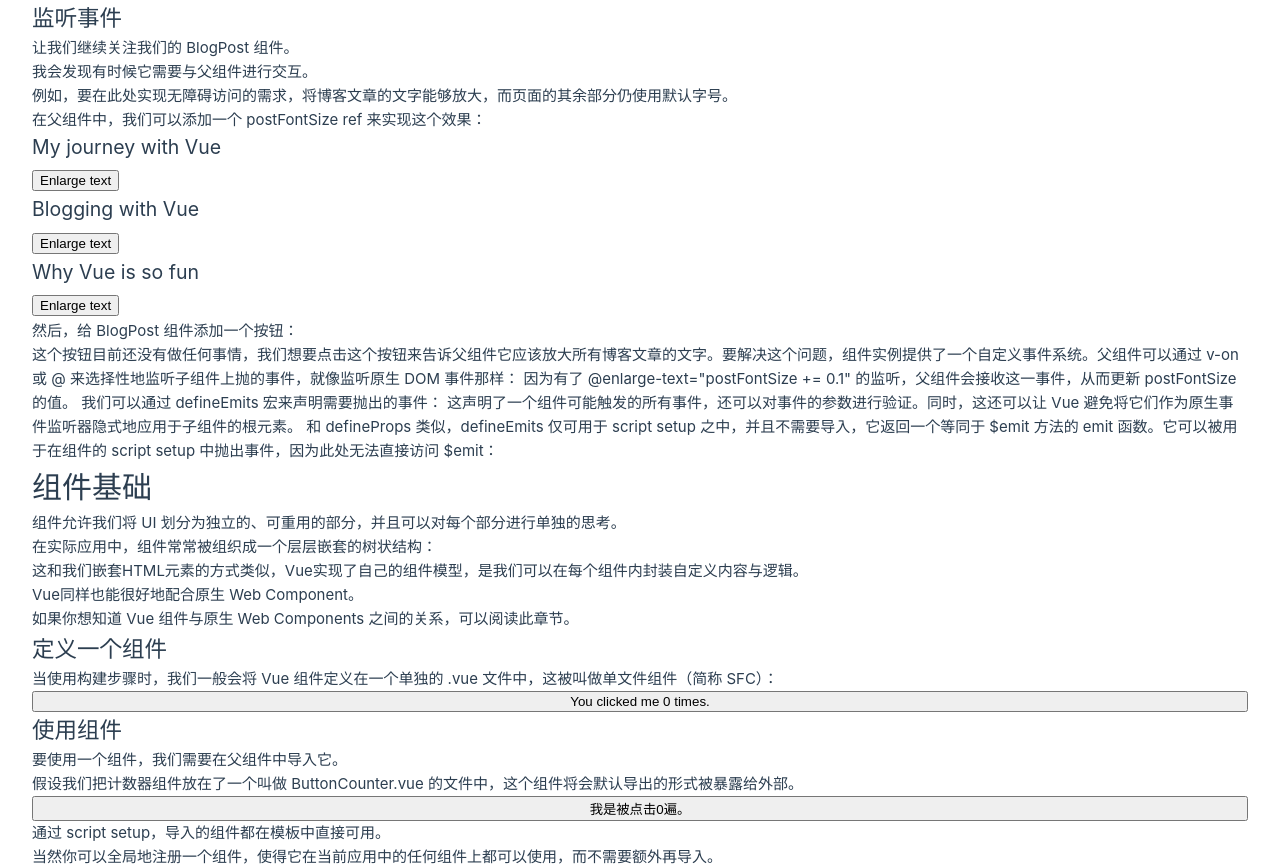
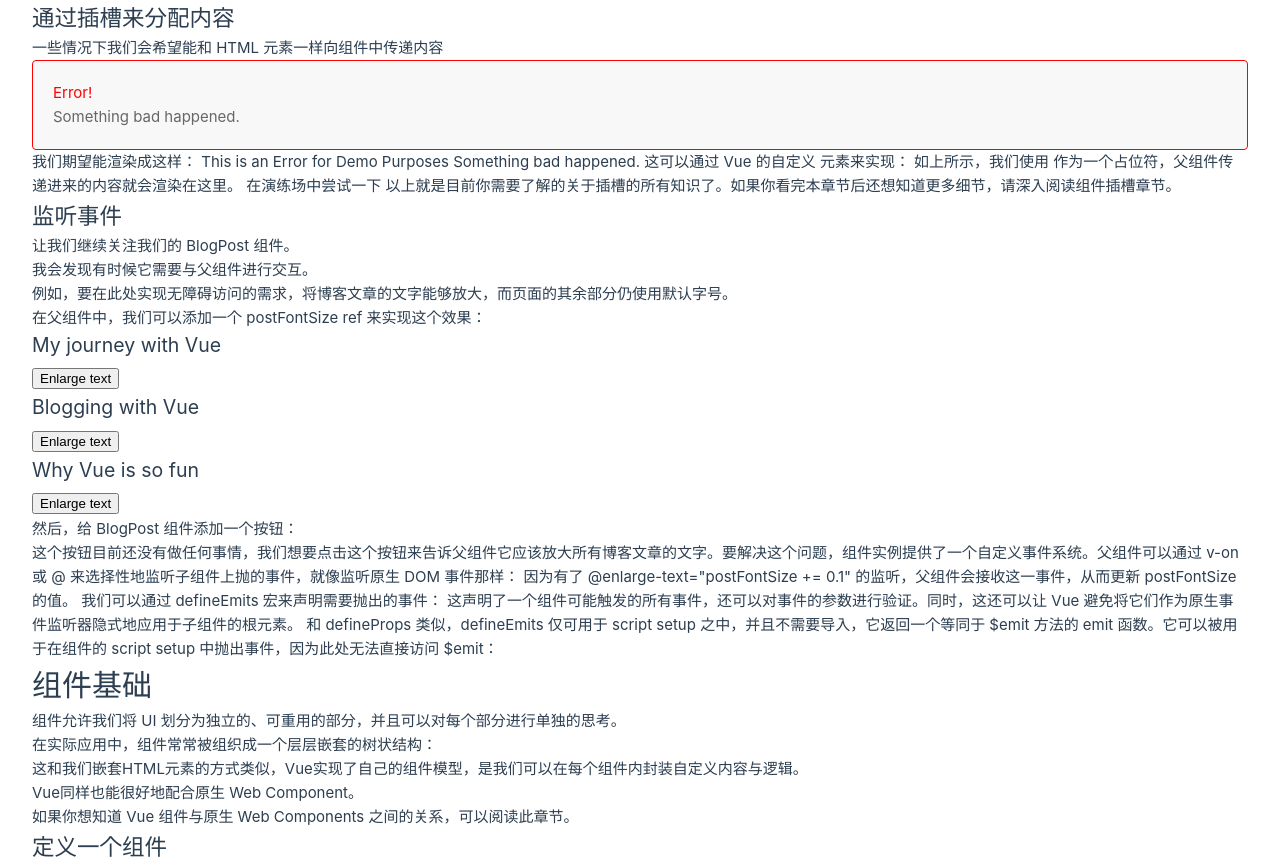
Before and after one commit to ShenlongDev/vue_xx, a Vue app: page / in a window 1280 px wide. Shown: the top 866 px of the page. Built offline with nearby package versions, Linux system fonts and the light colour scheme.

Commit message:
slot_assign_content

```diff
--- a/src/ComponentBasic.vue
+++ b/src/ComponentBasic.vue
@@ -2,6 +2,7 @@
 import { ref } from 'vue'
 import ButtonCounter from '@/components/ButtonCounter.vue'
 import BlogPost from '@/components/BlogPost.vue'
+import AlertBox from '@/components/AlertBox.vue'
 
 const count = ref(0)
 
@@ -15,6 +16,28 @@ const postFontSize = ref(1)
 </script>
 
 <template>
+  <h2>通过插槽来分配内容</h2>
+  <p>一些情况下我们会希望能和 HTML 元素一样向组件中传递内容</p>
+
+  <AlertBox>
+    Something bad happened.
+  </AlertBox>
+
+  我们期望能渲染成这样：
+
+This is an Error for Demo Purposes
+
+Something bad happened.
+
+这可以通过 Vue 的自定义  元素来实现：
+
+  如上所示，我们使用
+ 作为一个占位符，父组件传递进来的内容就会渲染在这里。
+
+在演练场中尝试一下
+
+以上就是目前你需要了解的关于插槽的所有知识了。如果你看完本章节后还想知道更多细节，请深入阅读组件插槽章节。
+
   <h2>监听事件</h2>
   <p>让我们继续关注我们的 BlogPost 组件。</p>
   <p>我会发现有时候它需要与父组件进行交互。</p>
--- /dev/null
+++ b/src/components/AlertBox.vue
@@ -0,0 +1,21 @@
+<template>
+  <div class="alert-box">
+    <strong>Error!</strong>
+    <br/>
+    <slot />
+  </div>
+</template>
+
+<style scoped>
+.alert-box {
+  color: #666;
+  border: 1px solid red;
+  border-radius: 4px;
+  padding: 20px;
+  background-color: #f8f8f8;
+}
+
+strong {
+	color: red;
+}
+</style>
```
